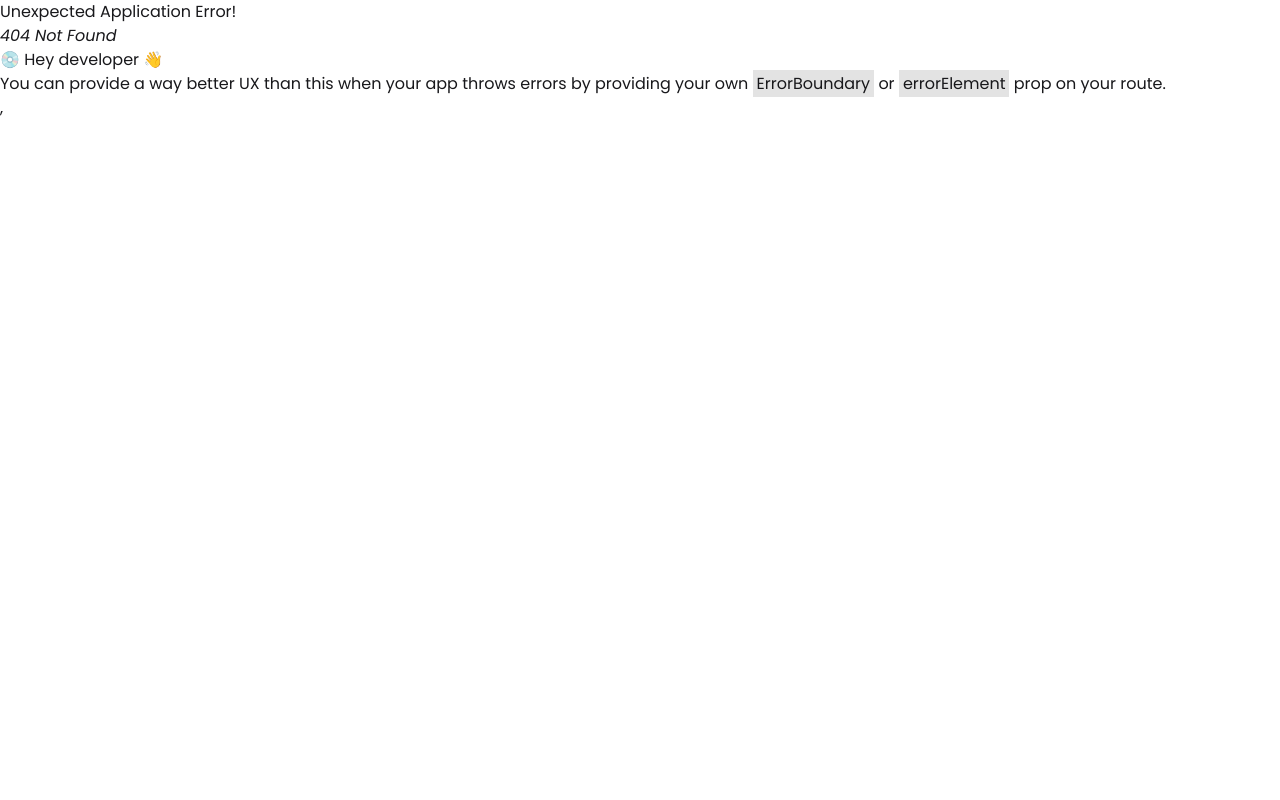
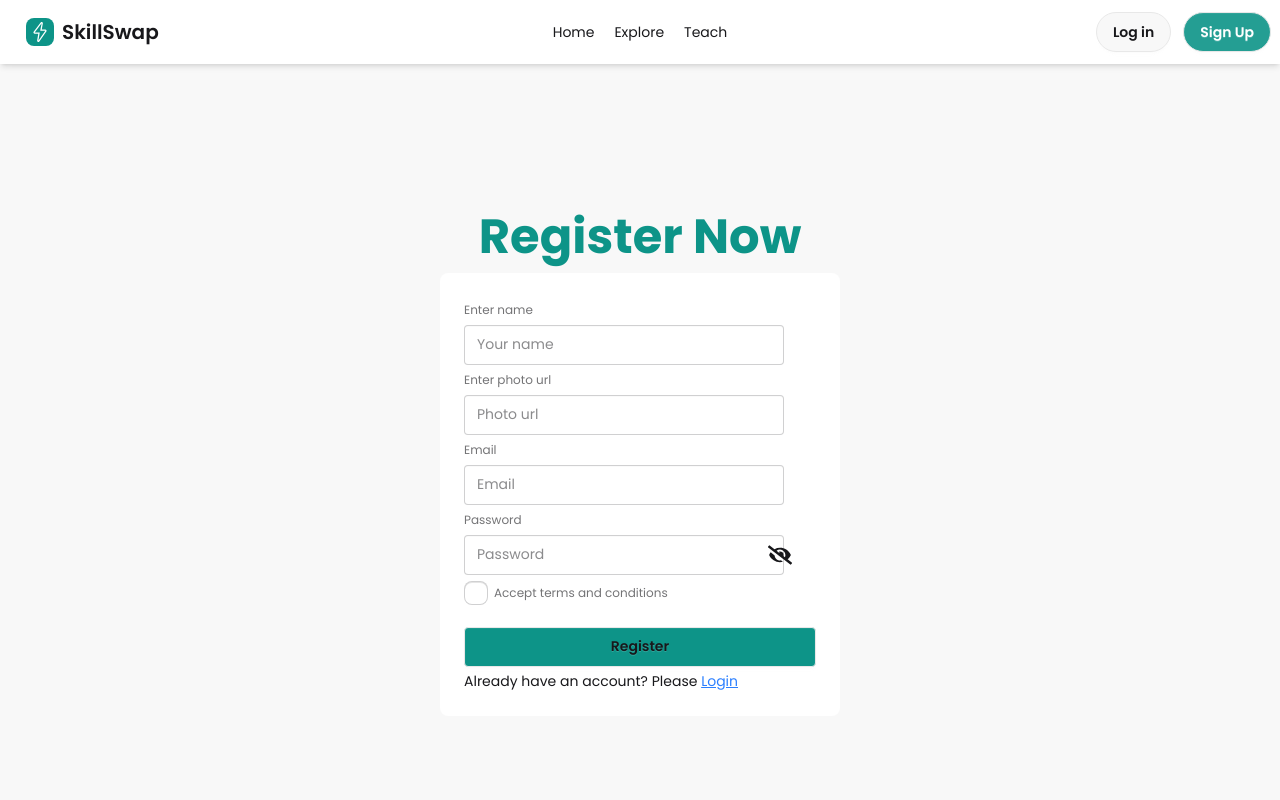
Before and after one commit to sukanta022/SkillSwap_Firebase, a React (Vite) app: page /register in a window 1280 px wide. Before the commit this address had no page. Shown: the top 800 px of the page. Built offline with nearby package versions, Linux system fonts and the light colour scheme.

Commit message:
added login and signUp page

```diff
--- a/src/Component/Navbar.jsx
+++ b/src/Component/Navbar.jsx
@@ -1,5 +1,5 @@
 import React from 'react';
-import { NavLink } from 'react-router';
+import { Link, NavLink } from 'react-router';
 import { SlEnergy } from "react-icons/sl";
 
 const Navbar = () => {
@@ -34,8 +34,8 @@ const Navbar = () => {
             </ul>
           </div>
           <div class="navbar-end gap-3">
-            <a class="btn rounded-4xl">Log in</a>
-            <a class="btn bg-[#0D9488]/90 rounded-4xl text-white">Sign Up</a>
+            <Link to={'/login'} class="btn rounded-4xl">Log in</Link>
+            <Link to={'/register'} class="btn bg-[#0D9488]/90 rounded-4xl text-white">Sign Up</Link>
           </div>
       </div>
     );
--- /dev/null
+++ b/src/Pages/Login.jsx
@@ -0,0 +1,57 @@
+import React, {  useRef, useState } from 'react';
+import { Link, useLocation, useNavigate } from 'react-router';
+
+const Login = () => {
+    const [error, setError] = useState('')
+    const [success, setSuccess] = useState(false)
+    const emailRef = useRef()
+
+
+
+
+    const handleLogin = (e) => {
+        e.preventDefault()
+        const email = e.target.email.value
+        const password = e.target.password.value
+        console.log(email,password)
+        setError('')
+        setSuccess(false)
+
+
+
+    }
+    return (
+         <div className="hero bg-base-200 min-h-screen">
+            <div className="hero-content flex-col space-y-3 animate__animated animate__fadeIn">
+                <div className="text-center">
+                    <h1 className="text-5xl font-bold text-[#0D9488]">Login now!</h1>
+
+                </div>
+                <div className="card bg-base-100 w-80 md:w-100  shadow-2xl">
+                    <div className="card-body">
+                        <form onSubmit={handleLogin}>
+                            <fieldset className="fieldset">
+                                <label className="label">Email</label>
+                                <input type="email" name="email" ref={emailRef} className="input w-full" placeholder="Email" />
+                                <label className="label">Password</label>
+                                <input type="password" name="password" className="input w-full" placeholder="Password" />
+                                <div ><a className="link link-hover">Forgot password?</a></div>
+                                <button className="btn text-white bg-[#0D9488] mt-4 w-full">Login</button>
+                            </fieldset>
+                        </form>
+                        <p>New to our website? Please <Link to={'/EmailPassword'} className='text-blue-500 underline'>Register</Link></p>
+                    </div>
+                    {
+                        error && <p className='text-red-500 text-center font-semibold'>{error}</p>
+                    }
+                    {
+                        success &&  <p className='text-green-500 text-center'>Logged in successfully</p>
+                    }
+
+                </div>
+            </div>
+        </div>
+    );
+};
+
+export default Login;
--- /dev/null
+++ b/src/Pages/Register.jsx
@@ -0,0 +1,104 @@
+
+import React, { use, useState } from 'react';
+import { FaEye, FaEyeSlash } from 'react-icons/fa';
+import { Link } from 'react-router';
+
+const Register = () => {
+
+    const [error, setError] = useState('')
+    const [success, setSuccess] = useState(false)
+    const [showPassword, setShowPassword] = useState(false)
+
+    const handlePasswordFeild = (e) => {
+        e.preventDefault()
+        setShowPassword(!showPassword)
+    }
+
+    const handleRegister = (e) => {
+        setError('')
+        setSuccess(false)
+        e.preventDefault()
+        const email =  e.target.email.value
+        const password = e.target.password.value
+        const terms = e.target.terms.checked
+        const name = e.target.name.value
+        const photoUrl = e.target.photo.value
+        const passwordRegex = /^(?=.*[a-z])(?=.*[A-Z])(?=.*[\W_]).{7,}$/;
+
+
+        if(!passwordRegex.test(password)){
+            setError('Password must be at least 7 characters long and include at least one uppercase letter, one lowercase letter, and one special character.');
+            return
+        }
+
+        if(!terms){
+            setError('Please accept our terms and conditions')
+            return
+        }
+
+
+
+
+
+        e.target.reset()
+
+
+
+    }
+    return (
+         <div className="bg-base-200 flex justify-center items-center min-h-screen animate__animated animate__fadeIn">
+            <div className="flex-col lg:flex-row-reverse">
+                <div className="text-center lg:text-left">
+                    <h1 className="text-4xl md:text-5xl font-bold text-center mb-3 text-[#0D9488]">Register Now</h1>
+
+                </div>
+                <div className="card bg-base-100 w-80 md:w-100 shadow-5xl">
+
+                    <div className="card-body">
+                        <form onSubmit={handleRegister}>
+                            <fieldset className="fieldset">
+                                {/* name */}
+                                <label className="label">Enter name</label>
+                                <input type="text" name="name" className="input" placeholder="Your name" />
+                                {/* Photo url */}
+                                <label className="label">Enter photo url</label>
+                                <input type="text" name="photo" className="input" placeholder="Photo url" />
+                                <label className="label">Email</label>
+                                {/* password */}
+                                <input type="email" name="email" className="input" placeholder="Email" />
+                                <label className="label">Password</label>
+                                {/* password */}
+                                <div className='relative'>
+                                    <input type={showPassword ? "text" : "password"} name="password" className="input" placeholder="Password" />
+
+                                    <button onClick={handlePasswordFeild} className='text-2xl absolute top-2 right-6'>
+                                        {
+                                            showPassword ? <FaEye></FaEye> : <FaEyeSlash></FaEyeSlash>
+                                        }
+                                    </button>
+
+                                </div>
+                                <label class="label">
+                                    <input type="checkbox" name="terms" class="checkbox" />
+                                    Accept terms and conditions
+                                </label>
+                                <button className="btn bg-[#0D9488] mt-4">Register</button>
+                            </fieldset>
+                            <p>Already have an account? Please <Link to={'/EmailPasswordLogin'} className='text-blue-500 underline'>Login</Link></p>
+                        </form>
+                    </div>
+                    {
+                        error && <p className='text-red-500 text-center font-semibold'>{error}</p>
+                    }
+                    {
+                        success &&  <p className='text-green-500 text-center'>Account created succesfullt</p>
+                    }
+
+                </div>
+
+            </div>
+        </div>
+    );
+};
+
+export default Register;
--- a/src/Routes/Routes.jsx
+++ b/src/Routes/Routes.jsx
@@ -3,6 +3,8 @@ import HomeLayouts from "../Layout/HomeLayouts";
 import Home from "../Pages/Home";
 import SkillDetails from "../Pages/SkillDetails";
 import Skills from "../Pages/Skills";
+import Login from "../Pages/Login";
+import Register from "../Pages/Register";
 
 export const router = createBrowserRouter([
   {
@@ -20,7 +22,14 @@ export const router = createBrowserRouter([
       {
         path: 'skills',
         Component: Skills
-
+      },
+      {
+        path: 'login',
+        Component: Login
+      },
+      {
+        path: 'register',
+        Component: Register
       }
     ]
   },
```
